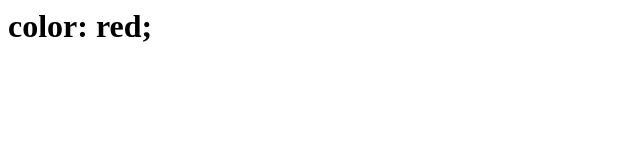
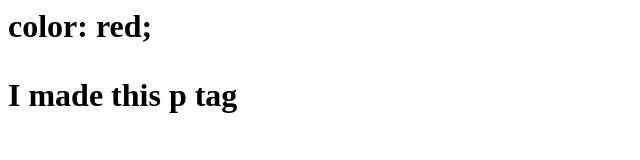
Before and after one commit to buffyf/gitDemo, a plain HTML site: page index.html in a window 1280 px wide. Shown: the whole page, without its empty margins (0-640 px from the left). Drawn offline with Linux system fonts and the light colour scheme.

Commit message:
added intro text

```diff
--- a/index.html
+++ b/index.html
@@ -1,3 +1,5 @@
 <h1> color: red;
+    <p> I made this p tag
 
+    </p>
 </h1>
```
